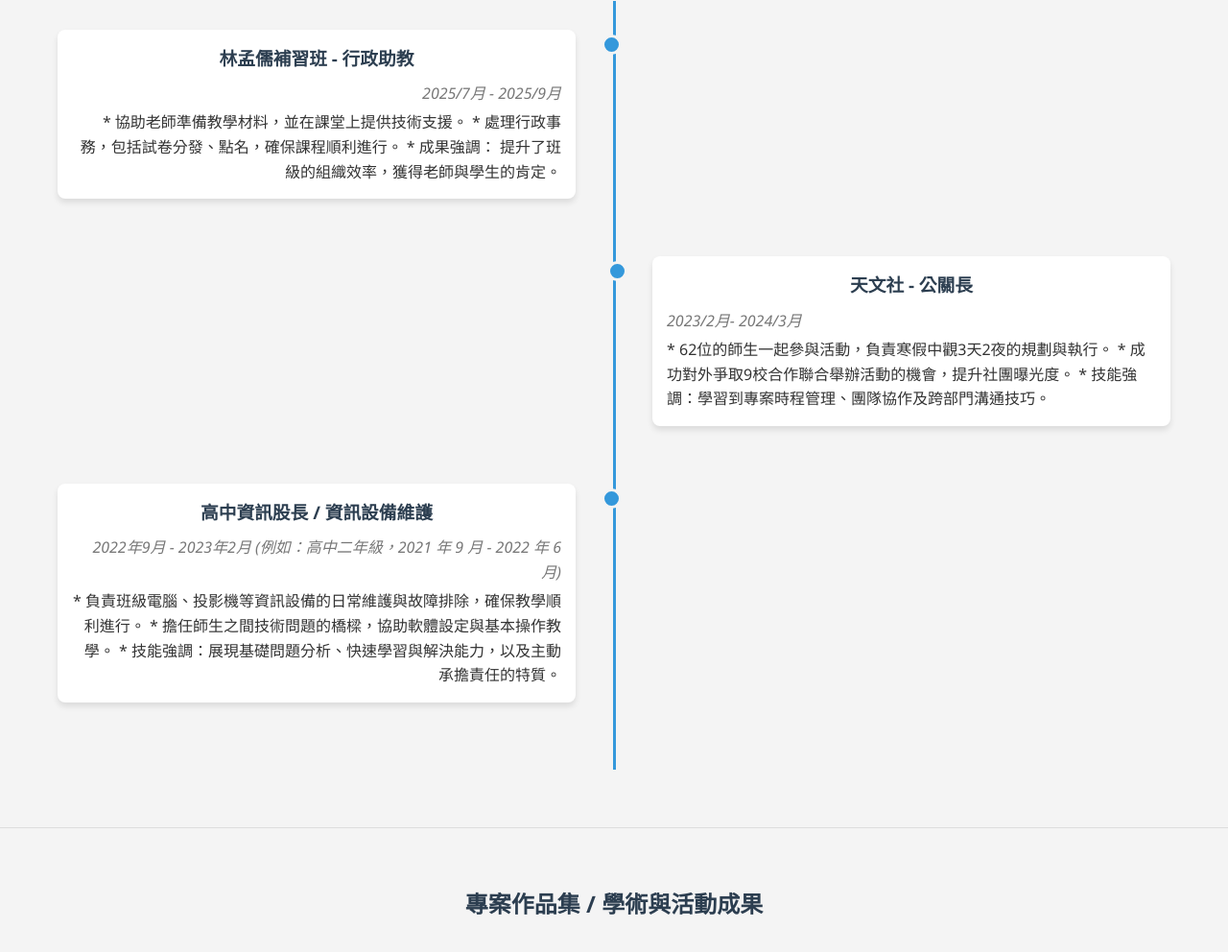
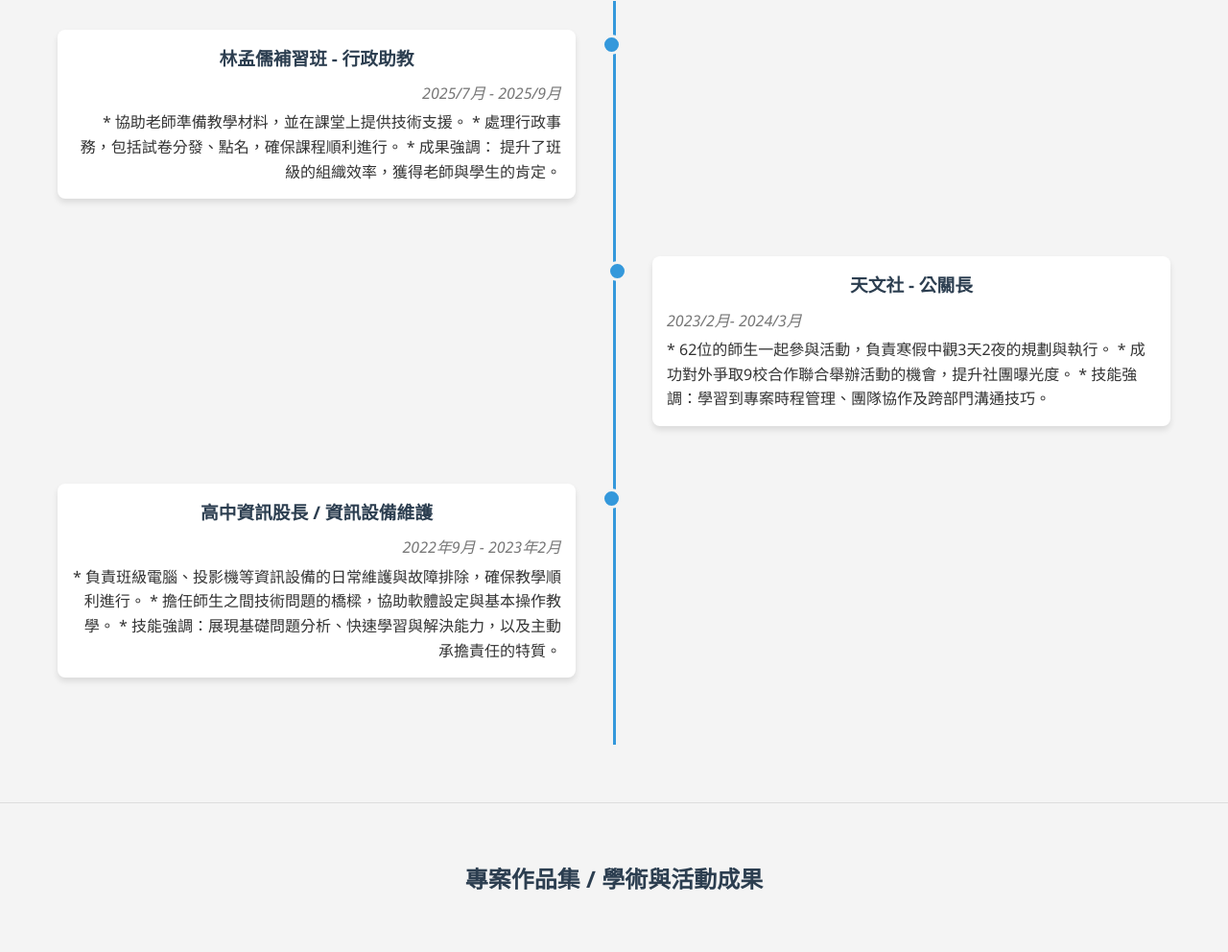
Before and after one commit to yiyusong0708/my-portfolio, a plain HTML site: page index.html in a window 1280 px wide. Shown: the part 846-1838 px from the top of the page at 96% size. Drawn offline with Linux system fonts and the light colour scheme.

Commit message:
feat: update resume content with latest information

```diff
--- a/index.html
+++ b/index.html
@@ -83,7 +83,7 @@
                 <div class="timeline-item">
                     <div class="timeline-content">
                         <h3>高中資訊股長 / 資訊設備維護</h3>
-                        <p class="timeline-date">2022年9月 - 2023年2月 (例如：高中二年級，2021 年 9 月 - 2022 年 6 月)</p>
+                        <p class="timeline-date">2022年9月 - 2023年2月</p>
                         <p>
                             * 負責班級電腦、投影機等資訊設備的日常維護與故障排除，確保教學順利進行。
                             * 擔任師生之間技術問題的橋樑，協助軟體設定與基本操作教學。
```
